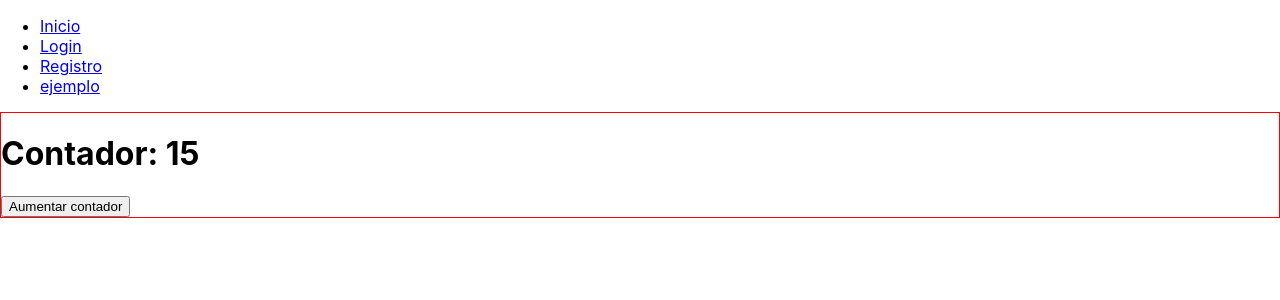
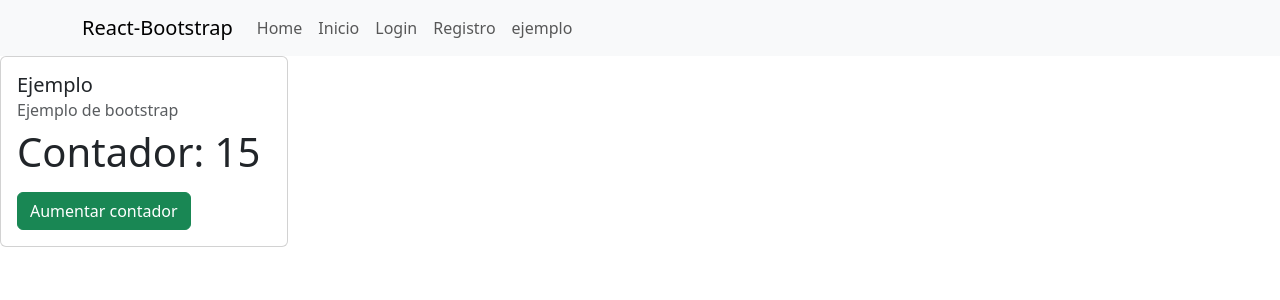
Before and after one commit to isc-joserodriguez/c17-todo-app, a React (Create React App) app: page /ejemplo/1 in a window 1280 px wide. Shown: the top 300 px of the page. Built offline with nearby package versions, Linux system fonts and the light colour scheme.

Commit message:
React-bootstrap

```diff
--- a/package.json
+++ b/package.json
@@ -7,7 +7,9 @@
     "@testing-library/react": "^13.4.0",
     "@testing-library/user-event": "^13.5.0",
     "axios": "^1.4.0",
+    "bootstrap": "^5.3.0",
     "react": "^18.2.0",
+    "react-bootstrap": "^2.7.4",
     "react-dom": "^18.2.0",
     "react-router-dom": "^6.12.1",
     "react-scripts": "5.0.1",
--- a/src/App.js
+++ b/src/App.js
@@ -104,7 +104,7 @@
             show: token,
           },
           {
-            to: '/ejemplo',
+            to: '/ejemplo/0',
             text: 'ejemplo',
             show: true,
           },
--- a/src/Ejemplo.js
+++ b/src/Ejemplo.js
@@ -1,6 +1,9 @@
 import { useEffect, useState } from 'react';
 
 import { useNavigate, useParams } from 'react-router-dom';
+
+import Button from 'react-bootstrap/Button';
+import Card from 'react-bootstrap/Card';
 
 const Ejemplo = () => {
   //*useState
@@ -43,7 +46,7 @@
     console.log('Contador antes de aumentar', contador);
     setContador(contador + 1);
     console.log('Contador despues de aumentar', contador);
-    navigate('/otra');
+    //navigate('/otra');
   };
 
   //* useParams
@@ -52,11 +55,20 @@
   console.log(usuarios[id]);
 
   return (
-    <div style={{ border: '1px solid red' }}>
-      {/* Los estilos inline se colocan como objetos*/}
-      <h1>Contador: {contador}</h1>
-      <button onClick={aumentarContador}>Aumentar contador</button>
-    </div>
+    <Card style={{ width: '18rem' }}>
+      <Card.Body>
+        <Card.Title>Ejemplo</Card.Title>
+        <Card.Subtitle className="mb-2 text-muted">
+          Ejemplo de bootstrap
+        </Card.Subtitle>
+        <Card.Text>
+          <h1>Contador: {contador}</h1>
+        </Card.Text>
+        <Button onClick={aumentarContador} variant="success">
+          Aumentar contador
+        </Button>
+      </Card.Body>
+    </Card>
   );
 };
 
--- a/src/components/Navbar.js
+++ b/src/components/Navbar.js
@@ -1,21 +1,29 @@
+import Container from 'react-bootstrap/Container';
+import Nav from 'react-bootstrap/Nav';
+import Navbar from 'react-bootstrap/Navbar';
 import { Link } from 'react-router-dom';
 
-const Navbar = ({ links }) => {
+const Header = ({ links }) => {
   return (
-    <header>
-      <nav>
-        <ul>
-          {links
-            .filter((link) => link.show)
-            .map((link) => (
-              <li key={link.to}>
-                <Link to={link.to}>{link.text}</Link>
-              </li>
-            ))}
-        </ul>
-      </nav>
-    </header>
+    <Navbar expand="lg" className="bg-body-tertiary">
+      <Container>
+        <Navbar.Brand href="#home">React-Bootstrap</Navbar.Brand>
+        <Navbar.Toggle aria-controls="basic-navbar-nav" />
+        <Navbar.Collapse id="basic-navbar-nav">
+          <Nav className="me-auto">
+            <Nav.Link href="#home">Home</Nav.Link>
+            {links
+              .filter((link) => link.show)
+              .map((link) => (
+                <Nav.Link as={Link} key={link.to} to={link.to}>
+                  {link.text}
+                </Nav.Link>
+              ))}
+          </Nav>
+        </Navbar.Collapse>
+      </Container>
+    </Navbar>
   );
 };
 
-export default Navbar;
+export default Header;
--- a/src/index.js
+++ b/src/index.js
@@ -5,9 +5,13 @@
 import reportWebVitals from './reportWebVitals';
 //! 1.- Importamos BrowserRouter de react-router-dom
 import { BrowserRouter } from 'react-router-dom';
+//! Bootstrap
+import 'bootstrap/dist/css/bootstrap.min.css';
+//! 2.- Encerramos la aplicación principal entre el nuevo componente
+
 
 const root = ReactDOM.createRoot(document.getElementById('root'));
-//! 2.- Encerramos la aplicación principal entre el nuevo componente
+
 root.render(
   <React.StrictMode>
     <BrowserRouter>
```
Also changed, not shown: 1 other file (tests, documents, lock files or other folders).
